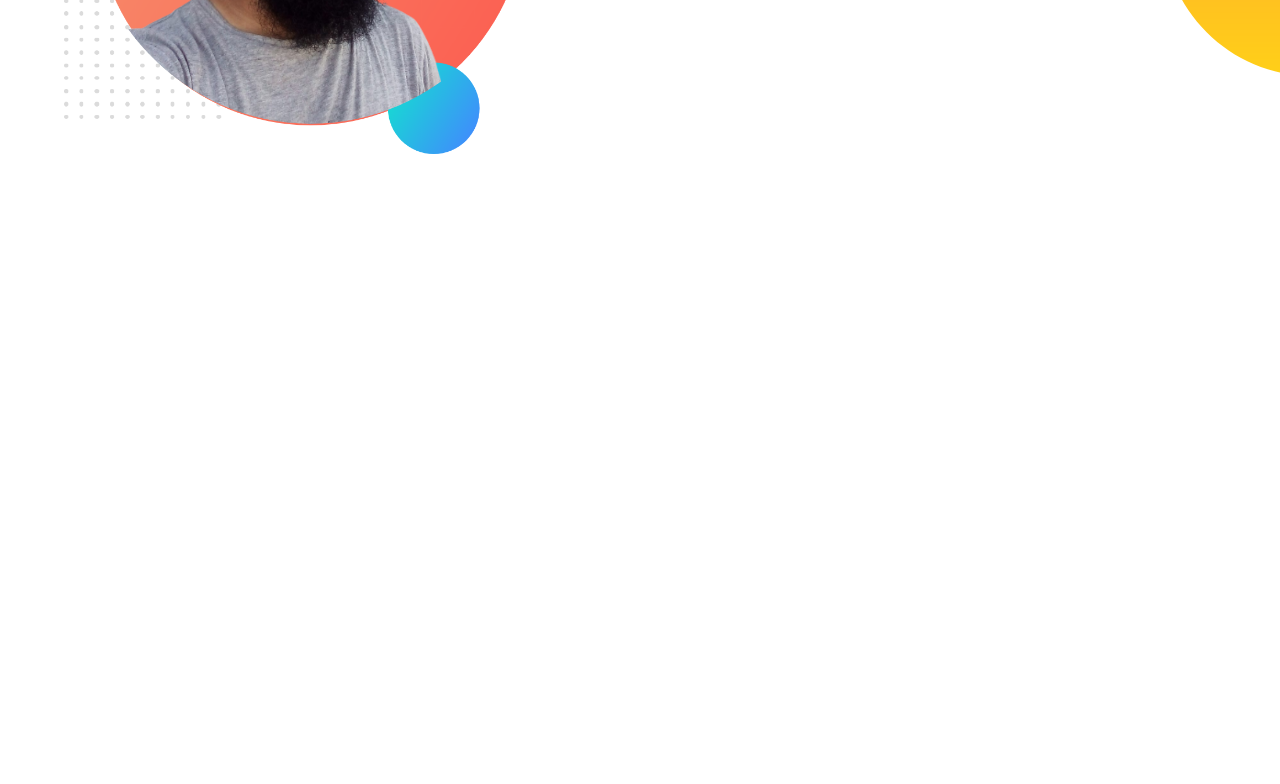
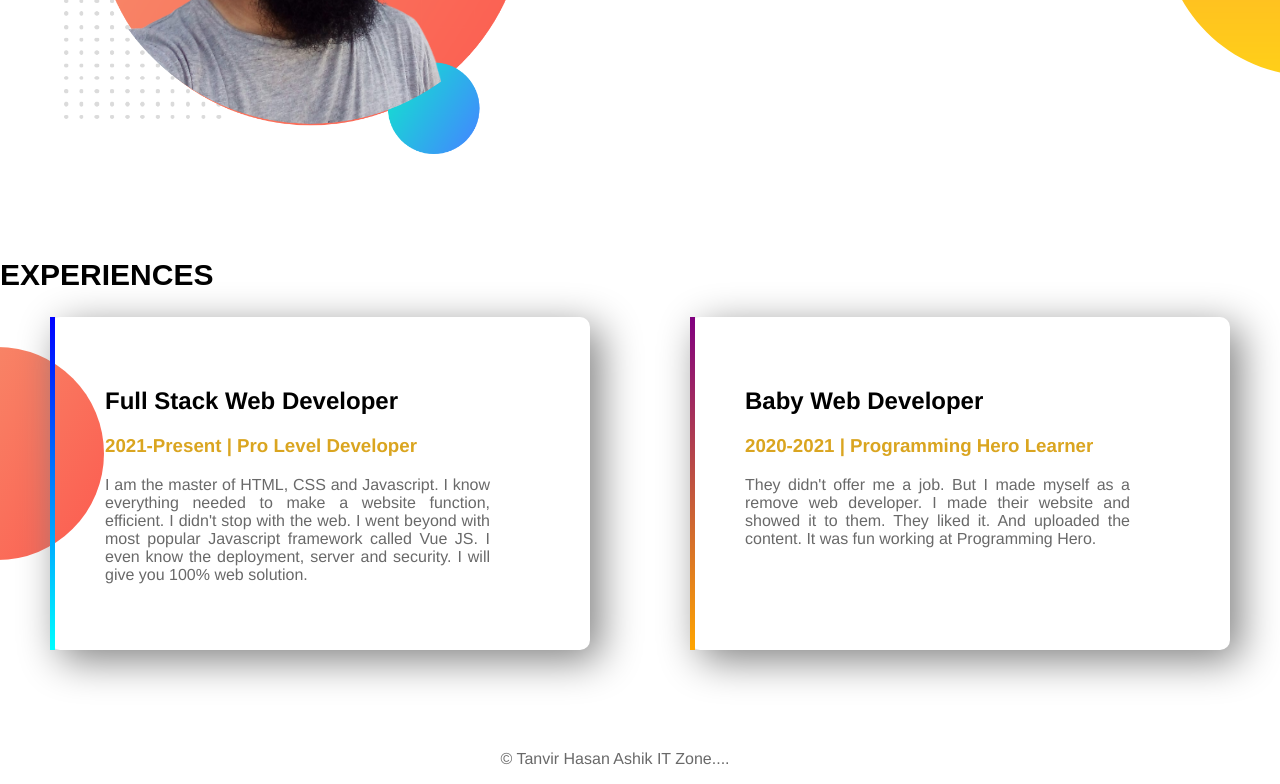
Before and after one commit to TanvirHasanAshik/developer-portfolio, a plain HTML site: page index.html in a window 1280 px wide. Shown: the part 879-1663 px from the top of the page. Before the commit the page ends 1137 px from the top, so only its background shows below. Drawn offline with Linux system fonts and the light colour scheme; a web font is replaced by a local one.

Commit message:
complete all part

```diff
--- a/index.html
+++ b/index.html
@@ -13,7 +13,7 @@
 </head>
 
 <body>
-    <section class="top-banner">
+    <section class="top-banner flex-container">
         <div class="half-width">
             <h1>Welcome to</h1>
             <h1><span>Tanvir Hasan</span> World!</h1>
@@ -30,7 +30,7 @@
             <img src="images/tanvir-bg2.png" alt="">
         </div>
     </section>
-    <section class="dream-big">
+    <section class="dream-big flex-container">
         <div class="half-width">
             <img src="images/tanvir-bg1.png" alt="">
         </div>
@@ -42,6 +42,29 @@
             <a class="link-btn" target="_blank" href="">DOWNLOAD MY RESUME</a>
         </div>
     </section>
+    <section class="experience-area">
+        <h1 class="experience">EXPERIENCES</h1>
+        <div class="flex-container">
+            <div id="full-stack-experience" class="half-width box">
+                <h2>Full Stack Web Developer</h2>
+                <h3><span>2021-Present | Pro Level Developer</span> </h3>
+                <p>I am the master of HTML, CSS and Javascript. I know everything needed to make a website function,
+                    efficient. I didn't stop with the web. I went beyond with most popular Javascript framework called
+                    Vue JS. I even know the deployment, server and security. I will give you 100% web solution.</p>
+            </div>
+            <div id="baby-dev-experience" class="half-width box">
+                <h2>Baby Web Developer</h2>
+                <h3><span>2020-2021 | Programming Hero Learner</span> </h3>
+                <p>They didn't offer me a job. But I made myself as a remove web developer. I made their website and
+                    showed it to them. They liked it. And uploaded the content. It was fun working at Programming
+                    Hero.
+                </p>
+            </div>
+        </div>
+    </section>
+    <footer>
+        <p>© Tanvir Hasan Ashik IT Zone....</p>
+    </footer>
 </body>
 
 </html>
--- a/style.css
+++ b/style.css
@@ -18,7 +18,7 @@ span {
     color: goldenrod;
 }
 
-section {
+.flex-container {
     display: flex;
     margin-bottom: 100px;
 }
@@ -52,6 +52,41 @@ section {
     background-position: right;
 }
 
+.experience-area {
+    background-image: url(images/exp-bg.png);
+    background-repeat: no-repeat;
+    background-position: left;
+}
+
+.experience {
+    font-size: 30px;
+    font-family: Arial, Helvetica, sans-serif;
+}
+
+#full-stack-experience {
+    border-left: 5px solid;
+    border-image: linear-gradient(blue, cyan);
+    border-image-slice: 1;
+}
+
+#baby-dev-experience {
+    border-left: 5px solid;
+    border-image: linear-gradient(purple, orange);
+    border-image-slice: 1;
+}
+
 .dream-big-title {
     font-family: Arial, Helvetica, sans-serif;
 }
+
+.box {
+    box-shadow: 10px 10px 40px gray;
+    margin-left: 50px;
+    margin-right: 50px;
+    padding: 50px;
+    border-radius: 10px;
+}
+
+footer p {
+    text-align: center;
+}
```
